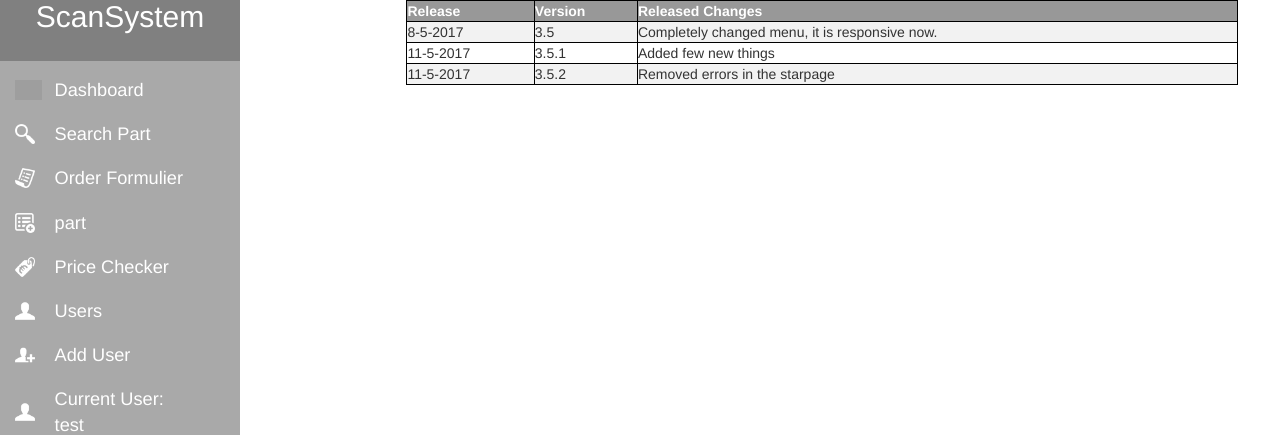
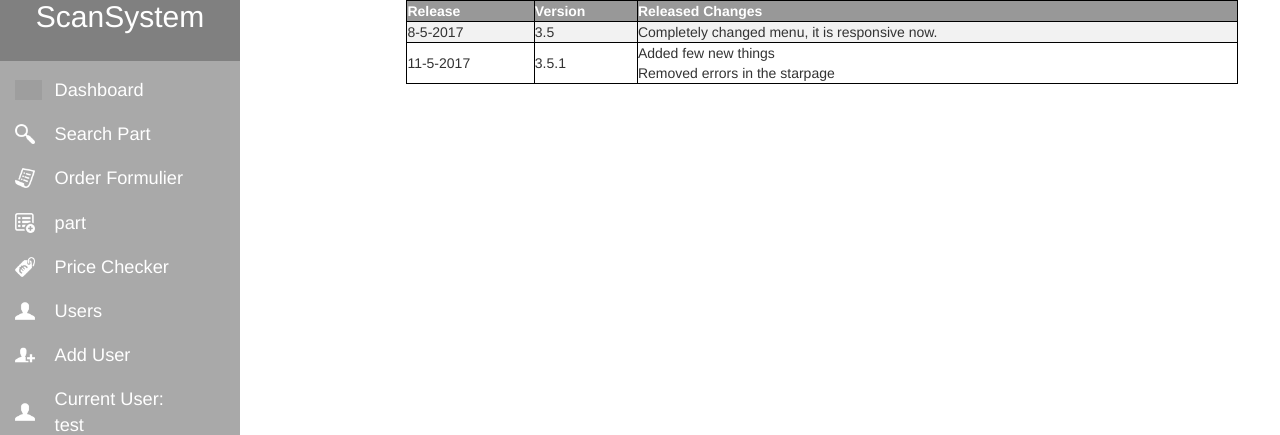
Before and after one commit to SJPCompany/OwnWebsite, a PHP site: page /home/startpage in a window 1280 px wide. Shown: the part 125-560 px from the top of the page. Run offline with PHP 8.4, Linux system fonts and the light colour scheme; a user stored in the database is signed in; some libraries are stand-ins or nearby versions; grey boxes are pictures that could not be loaded.

Commit message:
Added little things

```diff
--- a/application/view/_templates/header.php
+++ b/application/view/_templates/header.php
@@ -12,6 +12,7 @@
 
     <!-- JS -->
     <script src="https://code.jquery.com/jquery-3.2.1.js" integrity="sha256-DZAnKJ/6XZ9si04Hgrsxu/8s717jcIzLy3oi35EouyE=" crossorigin="anonymous"></script>
+    <script src="//ajax.googleapis.com/ajax/libs/jqueryui/1.11.2/jquery-ui.min.js"></script>
     <script src="http://ajax.googleapis.com/ajax/libs/jquery/1.7.1/jquery.min.js" type="text/javascript"></script>
     <script src="<?php echo URL; ?>public/js/preloader.js"></script>
     <script src="<?php echo URL; ?>public/js/jquery.js"></script>
--- a/application/view/home/startpage.php
+++ b/application/view/home/startpage.php
@@ -18,12 +18,7 @@
         <tr class="draggable">
             <td class="draggable">11-5-2017</td>
             <td class="draggable">3.5.1</td>
-            <td class="draggable">Added few new things</td>
-        </tr>
-        <tr class="draggable">
-            <td class="draggable">11-5-2017</td>
-            <td class="draggable">3.5.2</td>
-            <td class="draggable">Removed errors in the starpage</td>
+            <td class="draggable">Added few new things<br>Removed errors in the starpage</td>
         </tr>
     </table>
 </div>
--- a/public/js/functions.js
+++ b/public/js/functions.js
@@ -5,7 +5,7 @@ var pl = document.querySelector( '.paginate.right' );
 pr.onclick = slide.bind( this, -1 );
 pl.onclick = slide.bind( this, 1 );
 
-var index = 0, total = 15;
+var index = 0, total = 1;
 
 function slide(offset) {
     index = Math.min( Math.max( index + offset, 0 ), total - 1 );
```
